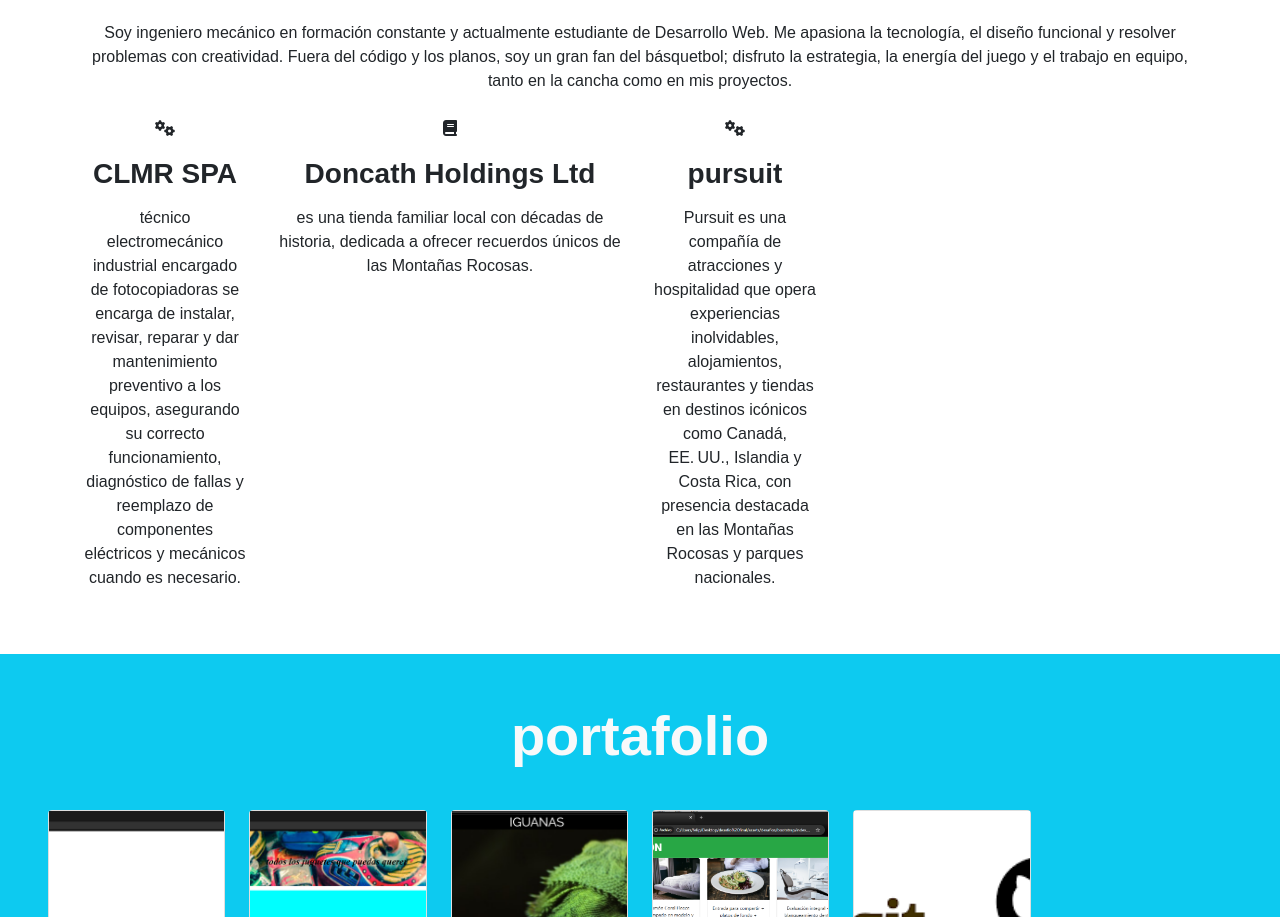
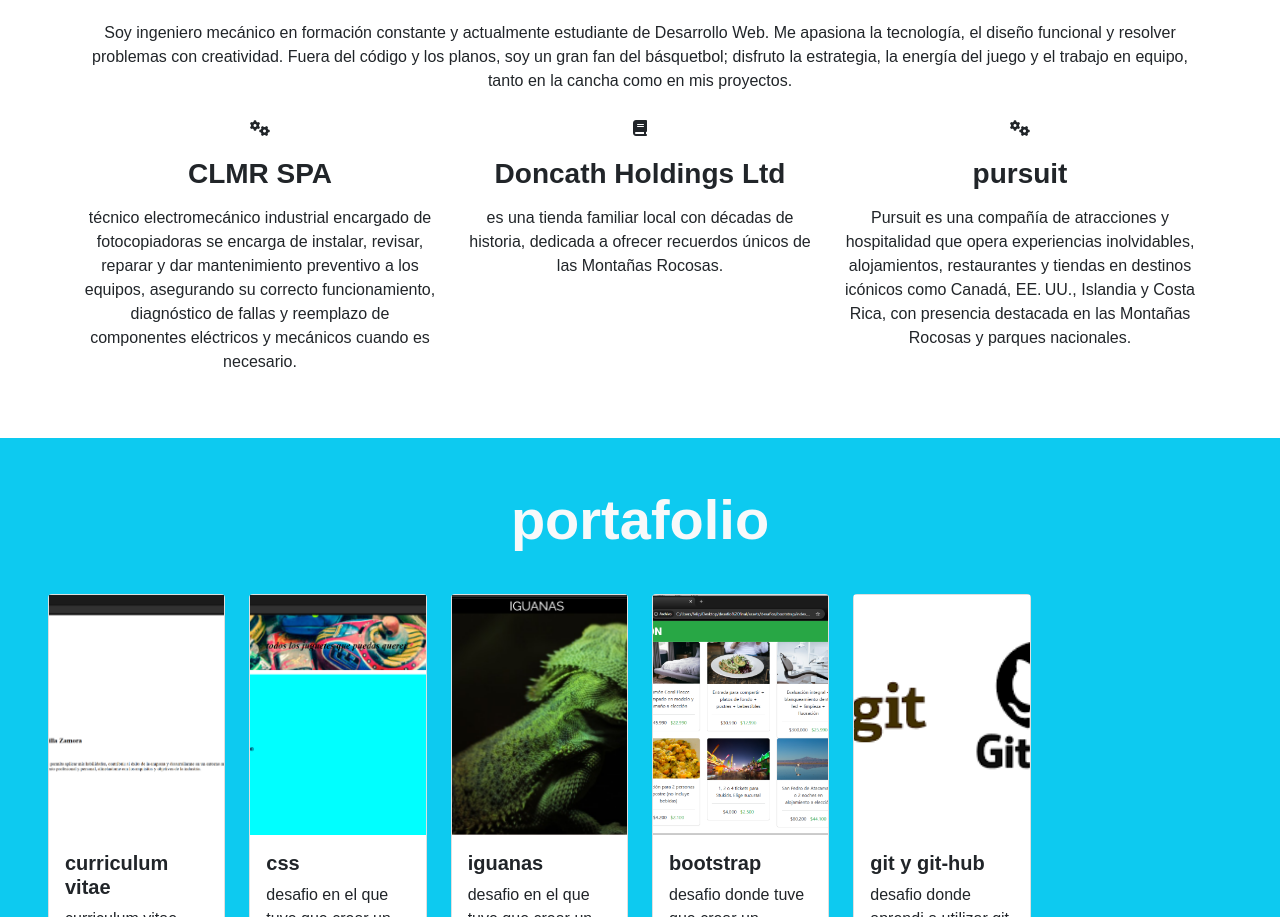
Before and after one commit to 97figmz/desafio-final, a plain HTML site: page index.html in a window 1280 px wide. Shown: the part 824-1741 px from the top of the page. Drawn offline with nearby package versions, Linux system fonts and the light colour scheme.

Commit message:
cambios varios a la experiencia reciente

```diff
--- a/assets/css/estilos.css
+++ b/assets/css/estilos.css
@@ -1,3 +1,9 @@
+/* Tarjetas portafolio tamaño fijo */
+.card-fixed-width {
+    width: 180px;
+    margin-left: auto;
+    margin-right: auto;
+}
 body {
   font-family: "Raleway", sans-serif;
 }
--- a/index.html
+++ b/index.html
@@ -75,8 +75,8 @@
         </p>
 
 
-        <div class="row">
-            <div class="col-12 col-md-2">
+        <div class="row" style="justify-content: center;">
+            <div class="col-12 col-md-4">
                <i class="fa-solid fa-gears"></i>
                 <h3 class="my-3 fw-bold">CLMR SPA</h3>
                 <p class="my-3">
@@ -90,7 +90,7 @@
                     es una tienda familiar local con décadas de historia, dedicada a ofrecer recuerdos únicos de las Montañas Rocosas.
                 </p>
             </div>
-            <div class="col-12 col-md-2">
+            <div class="col-12 col-md-4">
                 <i class="fa-solid fa-gears"></i>
                 <h3 class="my-3 fw-bold">pursuit</h3>
                 <p class="my-3">
```
